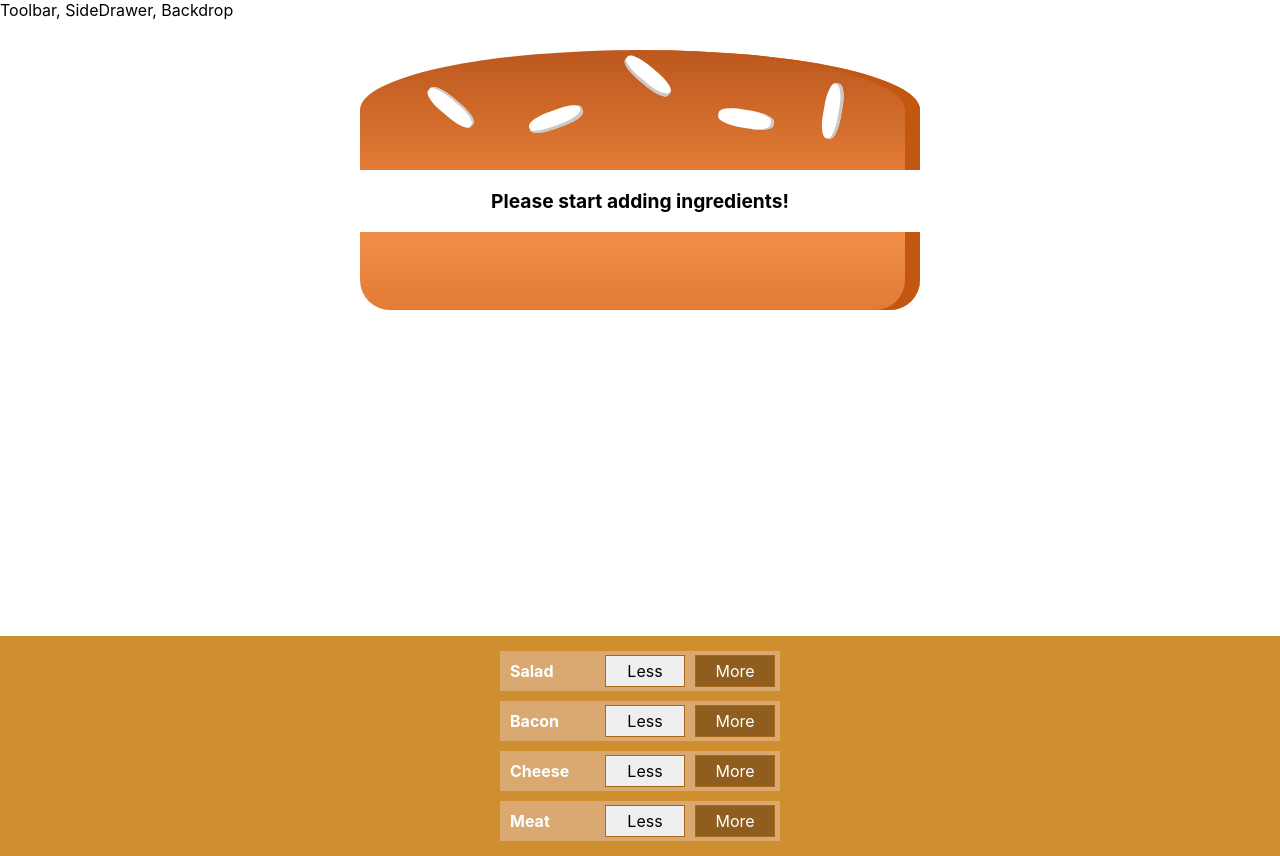
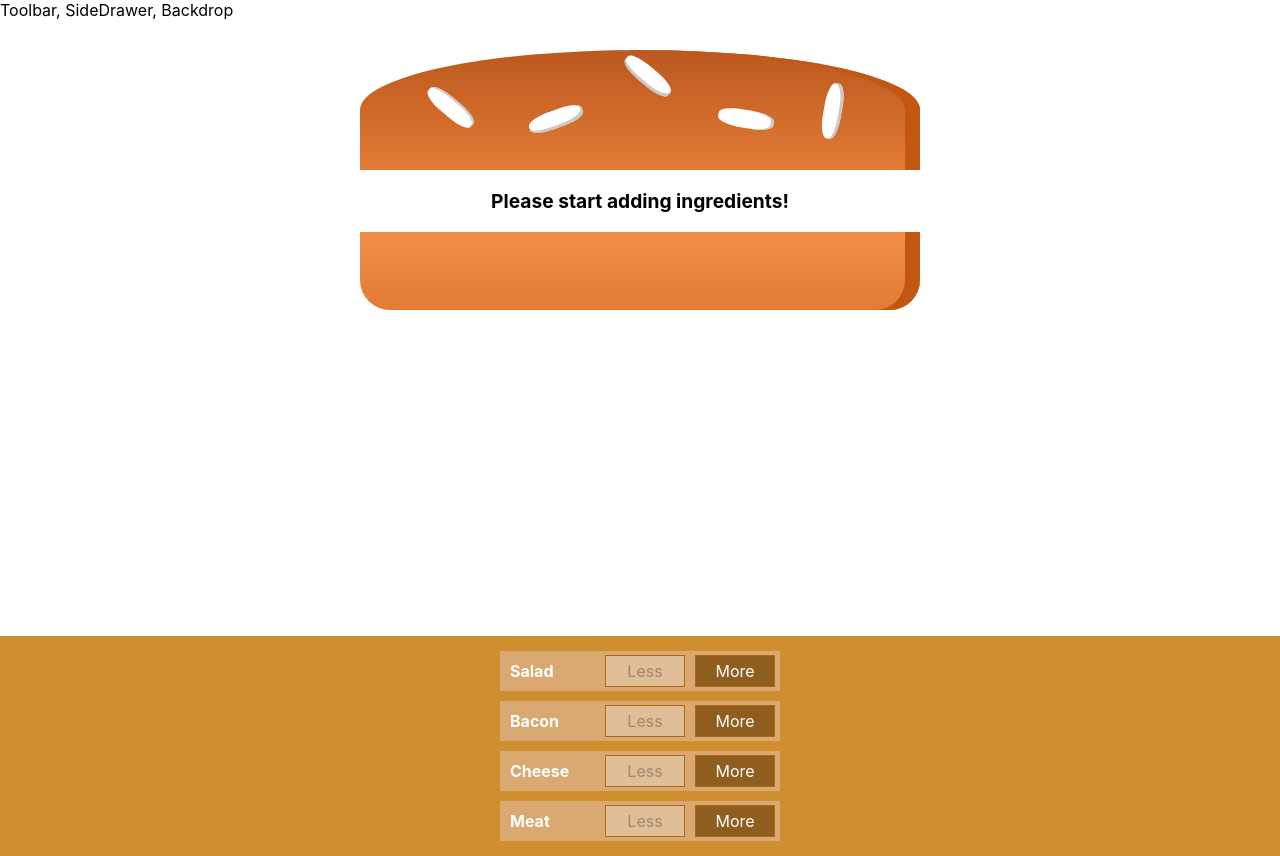
Before and after one commit to danielbyun/burger-builder, a React app: page / in a window 1280 px wide. Built offline with nearby package versions, Linux system fonts and the light colour scheme.

Commit message:
build controls completed

```diff
--- a/src/components/Burger/BuildControls/BuildControl/BuildControl.js
+++ b/src/components/Burger/BuildControls/BuildControl/BuildControl.js
@@ -4,7 +4,13 @@
 const buildControl = props => (
   <div className={"BuildControl"}>
     <div className={"Label"}>{props.label}</div>
-    <button className={"Less"}>Less</button>
+    <button
+      className={"Less"}
+      onClick={props.removed}
+      disabled={props.disabled}
+    >
+      Less
+    </button>
     <button className={"More"} onClick={props.added}>
       More
     </button>
--- a/src/components/Burger/BuildControls/BuildControls.js
+++ b/src/components/Burger/BuildControls/BuildControls.js
@@ -16,6 +16,8 @@
         key={ctrl.labell}
         label={ctrl.label}
         added={() => props.ingredientAdded(ctrl.type)}
+        removed={() => props.ingredientRemoved(ctrl.type)}
+        disabled={props.disabled[ctrl.type]}
       />
     ))}
   </div>
--- a/src/containers/BurgerBuilder/BurgerBuilder.js
+++ b/src/containers/BurgerBuilder/BurgerBuilder.js
@@ -29,6 +29,9 @@
 
   addIngredientHandler = type => {
     const oldCount = this.state.ingredients[type];
+    if (oldCount <= 0) {
+      return;
+    }
     const updatedCount = oldCount + 1;
     const updatedIngredients = {
       ...this.state.ingredients
@@ -45,13 +48,39 @@
     });
   };
 
-  removeIngredientHandler = type => {};
+  removeIngredientHandler = type => {
+    const oldCount = this.state.ingredients[type];
+    const updatedCount = oldCount - 1;
+    const updatedIngredients = {
+      ...this.state.ingredients
+    };
+    updatedIngredients[type] = updatedCount;
+
+    const priceDeduction = INGREDIENT_PRICES[type];
+    const oldPrice = this.state.totalPrice;
+    const newPrice = oldPrice - priceDeduction;
+
+    this.setState({
+      totalPrice: newPrice,
+      ingredients: updatedIngredients
+    });
+  };
 
   render() {
+    const disabledInfo = {
+      ...this.state.ingredients
+    };
+    for (let key in disabledInfo) {
+      disabledInfo[key] = disabledInfo[key] <= 0;
+    }
     return (
       <Aux>
         <Burger ingredients={this.state.ingredients} />
-        <BuildControls ingredientAdded={this.addIngredientHandler} />
+        <BuildControls
+          ingredientAdded={this.addIngredientHandler}
+          ingredientRemoved={this.removeIngredientHandler}
+          disabled={disabledInfo}
+        />
       </Aux>
     );
   }
```
